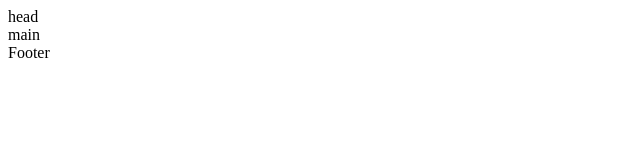
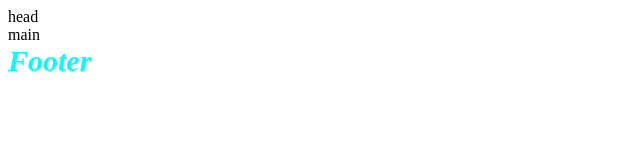
Before and after one commit to Maziar03/MyFirstGit, a plain HTML site: page index.html in a window 1280 px wide. Shown: the whole page, without its empty margins (0-640 px from the left). Drawn offline with Linux system fonts and the light colour scheme.

Commit message:
SecondCommit

```diff
--- a/index.html
+++ b/index.html
@@ -9,6 +9,6 @@
   <body>
     <header>head</header>
     <main>main</main>
-    <footer>Footer</footer>
+    <footer class="style">Footer</footer>
   </body>
 </html>
--- a/style.css
+++ b/style.css
@@ -0,0 +1,7 @@
+.style {
+  color: aqua;
+  font-size: 30px;
+  font-family: "Times New Roman", Times, serif;
+  font-style: italic;
+  font-weight: 600;
+}
```
